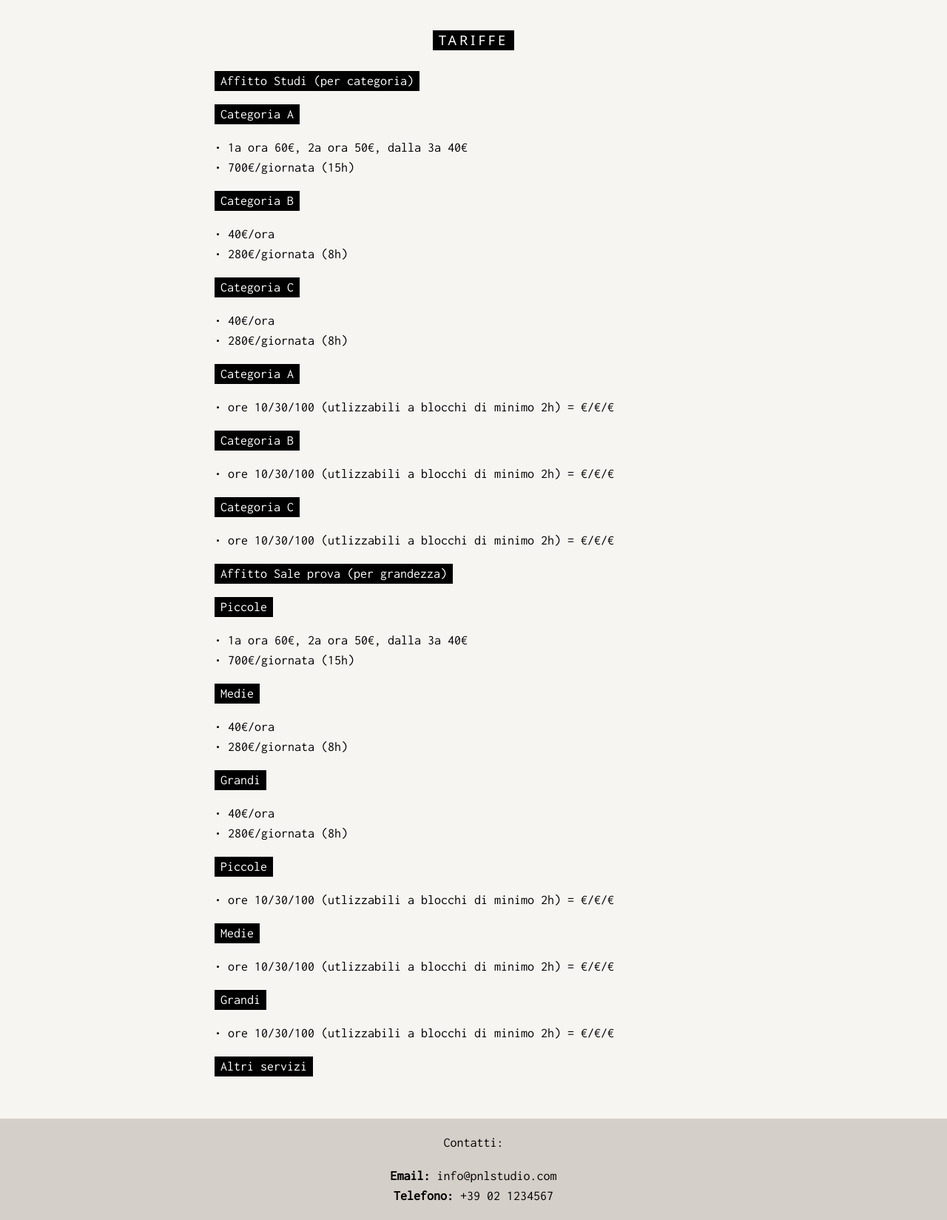
After one commit to norarica/Progetto-P.Web, a PHP site: page /tariffe.php in a window 1280 px wide. The commit adds this page. Shown: the part 665-2314 px from the top of the page at 74% size. Run offline with PHP 8.4, Linux system fonts and the light colour scheme.

Commit message:
Add files via upload

```diff
--- a/assets/php/allstyle.html
+++ b/assets/php/allstyle.html
@@ -2,4 +2,5 @@
 <meta name="viewport" content="width=device-width, initial-scale=1">
 <link rel="stylesheet" href="https://www.w3schools.com/w3css/4/w3.css">
 <link rel="stylesheet" href="https://fonts.googleapis.com/css?family=Inconsolata">
-<link rel="stylesheet" href="style.css">
+<link rel="stylesheet" href="/assets/php/style.css">
+<link rel="stylesheet" href="https://cdnjs.cloudflare.com/ajax/libs/font-awesome/6.0.0-beta3/css/all.min.css">
--- a/assets/php/navbar.html
+++ b/assets/php/navbar.html
@@ -1,46 +1,48 @@
-<div class="w3-top">
-    <div class="w3-row w3-padding w3-black">
-      <div class="w3-col s3">
+
+<!-- Links (sit on top) -->
+<div class="w3-row w3-padding w3-black navbar-container">
+  <div class="w3-col s2">
     <a href="index.php" class="w3-button w3-block w3-black">HOME</a>
   </div>
-      <div class="w3-col s3">
-        <a href="attivita.php" class="w3-button w3-block w3-black">ATTIVITA' e CORSI</a>
-      </div>
-      <div class="w3-col s3">
+  <div class="w3-col s2">
     <a href="sale.php" class="w3-button w3-block w3-black">SALE</a>
   </div>
-      <div class="w3-col s3">
+  <div class="w3-col s2">
+    <a href="workshops.php" class="w3-button w3-block w3-black">WORKSHOPS</a>
+  </div>
+  <div class="w3-col s2">
     <a href="tariffe.php" class="w3-button w3-block w3-black">TARIFFE</a>
   </div>
-      <div class="w3-col s3">
+  <div class="w3-col s2">
     <a href="login.php" class="w3-button w3-block w3-black">LOGIN</a>
   </div>
 </div>
-</div>
 
-<div class="w3-row w3-padding w3-black dropdown">
-    <span>Menu</span>
-    <div class="dropdown-content">
-      <a href="index.html" class="w3-button w3-block w3-black">HOME</a>
-      <a href="attivita.html" class="w3-button w3-block w3-black">ATTIVITA' e CORSI</a>
-      <a href="sale.html" class="w3-button w3-block w3-black">SALE</a>
-      <a href="tariffe.html" class="w3-button w3-block w3-black">TARIFFE</a>
-      <a href="login.html" class="w3-button w3-block w3-black">LOGIN</a>
+<div class="w3-row w3-padding w3-black dropdown-navbar">
+  <span><i class="fas fa-bars"></i></span>
+  <div class="dropdown-navbar-content w3-light-gray">
+    <a href="index.php" class="w3-button w3-block w3-black">HOME</a>
+    <a href="sale.php" class="w3-button w3-block w3-black">SALE</a>
+    <a href="workshops.php" class="w3-button w3-block w3-black">WORSHOPS</a>
+    <a href="tariffe.php" class="w3-button w3-block w3-black">TARIFFE</a>
+    <a href="login.php" class="w3-button w3-block w3-black">LOGIN</a>
   </div>
 </div>
 
 
-<header class="bgimg w3-display-container w3-grayscale-min" id="home">
+
+<!-- Header with image -->
+<header class="bgimg w3-display-container w3-grayscale-min">
   <div class="w3-display-bottomleft w3-center w3-padding-large w3-hide-small">
     <span class="w3-tag">Aperto dalle 7 alle 17</span>
   </div>
   <div class="w3-display-middle w3-center">
-      <span class="w3-text-white" style="font-size:90px">PNL<br>studio</span>
+    <span class="w3-text-white titolo-principale">PNL<br>studio</span>
   </div>
   <div class="w3-display-bottomright w3-center w3-padding-large">
     <span class="w3-text-white">Via delle Querce 23, 20235, Milano</span>
   </div>
 </header>
 
-
-<div class="w3-sand w3-grayscale w3-large"></div>
+<!-- Add a background color and large text to the whole page -->
+<div class="w3-sand w3-grayscale w3-large">
--- /dev/null
+++ b/assets/php/style.css
@@ -0,0 +1,163 @@
+/* GENERALI per tutte le pagine*/
+body, html {
+  height: 100%;
+  font-family: "Inconsolata", sans-serif;
+}
+
+.bgimg {
+  background-position: center;
+  background-size: cover;
+  background-image: url("https://architetturesonorebra.com/wp-content/uploads/2019/10/studiodiregistrazione-3.jpg?w=1024");
+  min-height: 75%;
+}
+
+/*titolo principale*/
+
+.titolo-principale{
+  font-size:90px;
+}
+
+/* navbar */
+.navbar {
+  display: none;
+}
+
+.navbar-container {
+  display: flex;
+  justify-content: space-around;
+  align-items: center;
+  flex-wrap: wrap;
+  height: 8%;
+  margin-left: 0%;
+}
+
+/* navbar dropdown */
+.dropdown-navbar {
+  display: none; /* Nasconde il menu a tendina di default */
+}
+
+@media (max-width: 500px) {
+  .navbar-container {
+    display: none; /* Nasconde il menu originale su schermi piccoli */
+    }
+
+  .dropdown-navbar {
+    width: 100%;
+    height: 7%;
+    display: inline-block; /* Mostra il menu a tendina su schermi piccoli */
+  }
+}
+
+.dropdown-navbar-content {
+  display: none;
+  position: absolute;
+  min-width: 160px;
+  padding: 5px 5px;
+  z-index: 1;
+}
+
+.dropdown-navbar:hover .dropdown-navbar-content {
+  display: block;
+}
+
+/* gestione titoli neri */
+.titolo {
+  text-align: center;
+    padding-top: 32px; /* O riduci ulteriormente se necessario */
+    padding-bottom: 10px;
+  }
+
+  #team-padding .titolo { /* Aumentiamo il padding-bottom per 'IL NOSTRO TEAM' */
+    padding-bottom: 24px;
+  }
+
+/*gestione contenuto containers (larghezza)*/
+.w3-content{
+  max-width:700px;
+}
+
+/*footer*/
+.footer{
+  background-color: #e6ccb3;
+  padding-top: 1px;
+  padding-bottom: 1px;
+  margin-bottom: 50px;
+}
+
+
+/*------------------------------------------------------*/
+/*FOTO TEAM (index)*/
+.team-photo {
+  width: 150px; /* Fissa la larghezza */
+  height: 150px; /* Fissa l'altezza per creare un cerchio uniforme */
+  object-fit: cover; /* Taglia e centra l'immagine */
+  border-radius: 50%; /* Crea un cerchio perfetto */
+  display: block;
+  margin: 0 auto; /* Centra l'immagine all'interno del div */
+}
+
+.reg-button{
+  padding: 20px; padding-bottom: 35px; margin-top: 10%;
+}
+
+/*------------------------------------------------------*/
+/* MENU (sale) */
+/* categoria menu (selezionabile) */
+.tablink {
+  font-size: 18px; /* Aumenta la dimensione del font */
+  padding: 8px; /* Aumenta il padding per rendere le caselle più grandi */
+  background-color: #f1f1f1;
+}
+
+/* elementi interni del menu*/
+.menu-item {
+  display: flex;
+  align-items: center;
+  justify-content: space-between;
+  align-items: center;
+  padding-left: 10px;
+  padding-right: 4px;
+  padding-bottom: 4px;
+  padding-top: 4px;
+
+  margin-top: 1px;
+  margin-bottom: 1px;
+}
+
+.non-clickable {
+  background-color: #e6ccb3;/*oppure #d0a5a5 ?*/ /* Sostituisci con il colore di sfondo desiderato */
+  padding-left: 10px; /* Aggiungi padding se necessario */
+}
+
+/* fai in modo che sembri cliccabile (grigio) */
+.menu-item:hover {
+  background-color: #ddd;
+  cursor: pointer;
+}
+
+/* Rimuovi la sottolineatura dai link */
+.menu-item a {
+  text-decoration: none;
+  color: inherit; /* Mantiene il colore del testo */
+}
+
+.menu-item a:hover {
+  text-decoration: none; /* Assicura che non ci sia sottolineatura anche al passaggio del mouse */
+}
+
+/* Aggiungi margine superiore al primo elemento */
+.menu-item:first-child {
+  margin-top: 0px; /* Aggiusta il valore secondo le tue esigenze*/
+}
+
+/* Aggiungi margine inferiore all'ultimo elemento */
+.menu-item:last-child {
+  margin-bottom: 20px; /* Aggiusta il valore secondo le tue esigenze */
+}
+
+
+/*------------------------------------------------------*/
+/* FOOTER */
+footer {
+  margin-top: 39px; /* Aggiungi un margine superiore */
+}
--- /dev/null
+++ b/tariffe.php
@@ -0,0 +1,95 @@
+<?php $IPATH = $_SERVER["DOCUMENT_ROOT"]."/assets/php/"; ?>
+
+
+<!DOCTYPE html>
+<html>
+<head>
+<title>Sale</title>
+<meta charset="UTF-8">
+<meta name="viewport" content="width=device-width, initial-scale=1">
+
+  <?php include($IPATH."allstyle.html"); ?>
+
+</head>
+<body>
+
+
+  <?php include($IPATH."navbar.html"); ?>
+
+
+<!-- Tariffe Container -->
+<div class="w3-container">
+  <div class="w3-content">
+
+    <h5 class="titolo"><span class="w3-tag w3-wide">TARIFFE</span></h5>
+
+    <!-- Affitto studi (per categoria) -->
+    <p><span class="w3-tag">Affitto Studi (per categoria)</span></p>
+          <!--categoria A-->
+          <p><span class="w3-tag ">Categoria A</span>
+          <p>• 1a ora 60€, 2a ora 50€, dalla 3a 40€ <br> • 700€/giornata (15h)</p>
+          <!--categoria B-->
+          <p><span class="w3-tag ">Categoria B</span>
+          <p>• 40€/ora <br> • 280€/giornata (8h)</p>
+          <!--categoria C-->
+          <p><span class="w3-tag ">Categoria C</span>
+          <p>• 40€/ora <br> • 280€/giornata (8h)</p>
+       <!-- Carnets -->
+          <!--categoria A-->
+          <p><span class="w3-tag ">Categoria A</span>
+          <p>• ore 10/30/100 (utlizzabili a blocchi di minimo 2h) = €/€/€</p>
+          <!--categoria B-->
+          <p><span class="w3-tag ">Categoria B</span>
+          <p>• ore 10/30/100 (utlizzabili a blocchi di minimo 2h) = €/€/€</p>
+          <!--categoria C-->
+          <p><span class="w3-tag ">Categoria C</span>
+          <p>• ore 10/30/100 (utlizzabili a blocchi di minimo 2h) = €/€/€</p>
+
+
+    <!-- Affitto sale prova (per grandezza) -->
+    <p><span class="w3-tag">Affitto Sale prova (per grandezza)</span></p>
+
+          <!--categoria A-->
+          <p><span class="w3-tag ">Piccole</span>
+          <p>• 1a ora 60€, 2a ora 50€, dalla 3a 40€ <br> • 700€/giornata (15h)</p>
+          <!--categoria B-->
+          <p><span class="w3-tag ">Medie</span>
+          <p>• 40€/ora <br> • 280€/giornata (8h)</p>
+          <!--categoria C-->
+          <p><span class="w3-tag ">Grandi</span>
+          <p>• 40€/ora <br> • 280€/giornata (8h)</p>
+       <!-- Carnets -->
+          <!--categoria A-->
+          <p><span class="w3-tag ">Piccole</span>
+          <p>• ore 10/30/100 (utlizzabili a blocchi di minimo 2h) = €/€/€</p>
+          <!--categoria B-->
+          <p><span class="w3-tag ">Medie</span>
+          <p>• ore 10/30/100 (utlizzabili a blocchi di minimo 2h) = €/€/€</p>
+          <!--categoria C-->
+          <p><span class="w3-tag ">Grandi</span>
+          <p>• ore 10/30/100 (utlizzabili a blocchi di minimo 2h) = €/€/€</p>
+
+    <!-- Altri servizi -->
+    <p><span class="w3-tag">Altri servizi</span></p>
+        <!-- Assistenza Tecnico -->
+        <!-- Mix -->
+        <!-- Master -->
+        <!-- Mix + Master -->
+
+    <!-- descrizione categorie -->
+
+
+
+  </div>
+</div>
+
+<!-- Footer -->
+<footer class="w3-center w3-large footer">
+  <p>Contatti:</p>
+  <p><strong>Email:</strong> info@pnlstudio.com <br>
+  <strong>Telefono:</strong> +39 02 1234567</p>
+</footer>
+
+
+</body>
+</html>
```
Also changed, not shown: index.php (+25 -47 lines), login.php (added, +50 -0 lines), registra.php (added, +46 -0 lines), sale.php (+8 -67 lines), workshops.php (added, +27 -0 lines). Lines whose indentation alone changed are shown as unchanged.
